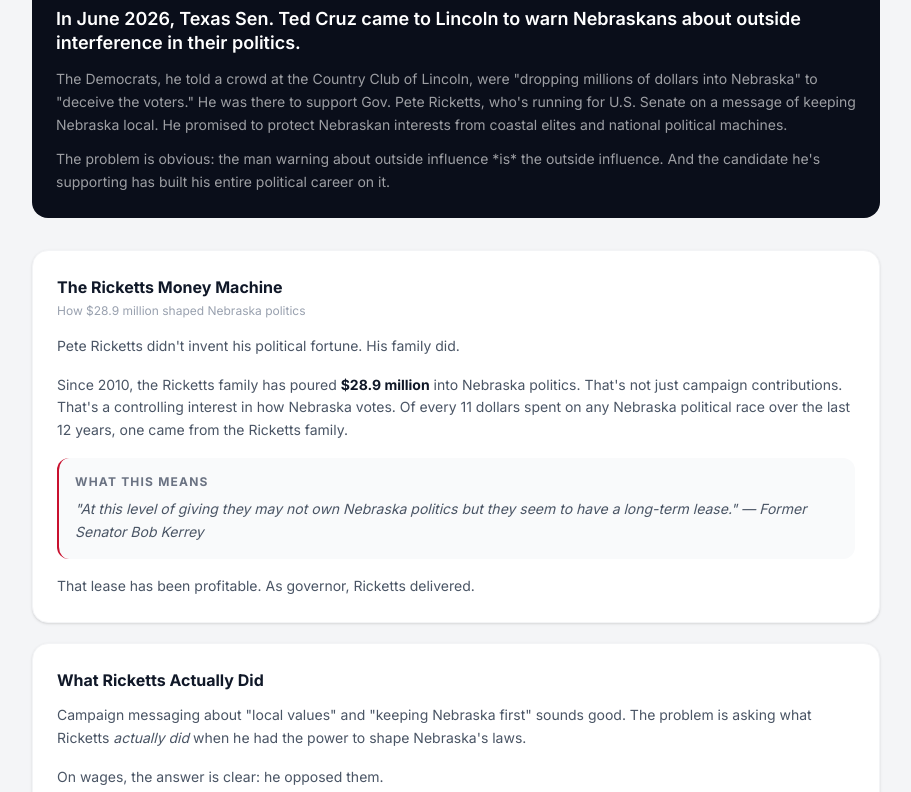
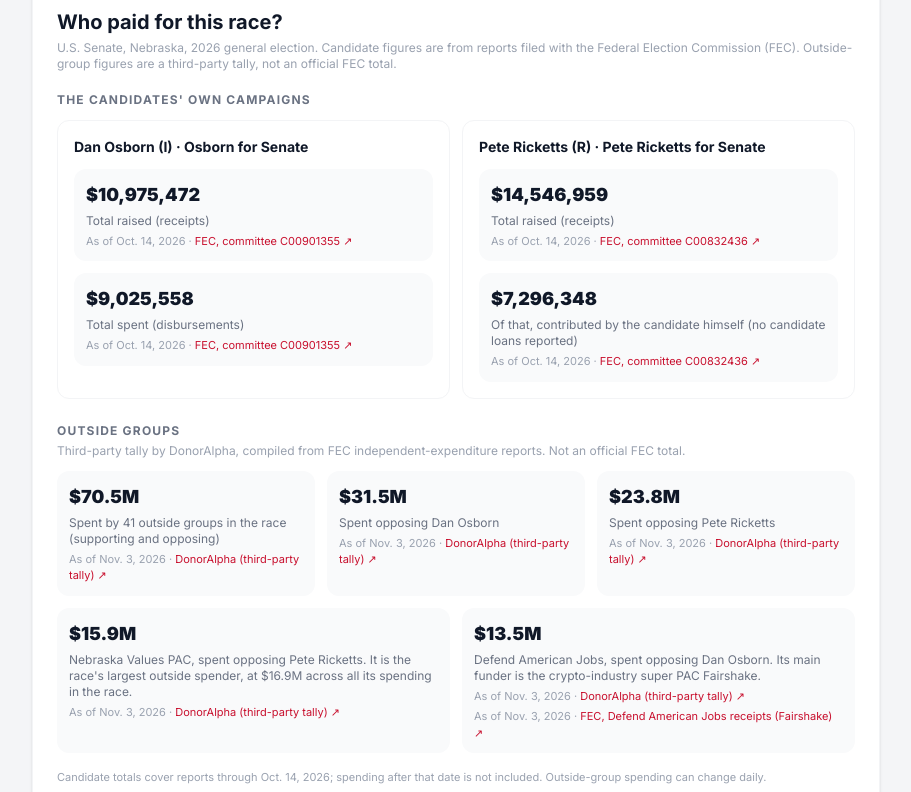
Before and after one commit to SerenityDigita1/nebraska-unicameral-watchdog, a Next.js app: page /outside-money in a window 1280 px wide. Shown: the part 328-1120 px from the top of the page, without its empty margins (184-1095 px from the left). Built offline with nearby package versions, Linux system fonts and the light colour scheme.

Commit message:
feat(outside-money): add "Who paid for this race?" money block with sourced, dated figures

```diff
--- a/app/outside-money/page.jsx
+++ b/app/outside-money/page.jsx
@@ -14,6 +14,98 @@ const SOURCES = [
   { label: "Nebraska Examiner: Legislature passes law capping annual minimum wage bumps, creating 'youth' wage below $15", url: "https://nebraskaexaminer.com/2026/02/05/legislature-passes-law-capping-annual-minimum-wage-bumps-creating-youth-wage-below-15-until-2065/" },
 ];
 
+const FEC_OSBORN = "https://www.fec.gov/data/committee/C00901355/?cycle=2026";
+const FEC_RICKETTS = "https://www.fec.gov/data/committee/C00832436/?cycle=2026";
+const FEC_DAJ = "https://www.fec.gov/data/committee/C00836221/?cycle=2026";
+const DONORALPHA = "https://donoralpha.com/races/nebraska-senate-general-2026";
+
+function Src({ href, label, asOf }) {
+  return (
+    <span className="block text-[11px] text-gray-400 mt-1">
+      As of {asOf} ·{" "}
+      <a href={href} target="_blank" rel="noreferrer" className="text-[#c8102e] hover:underline">
+        {label} ↗
+      </a>
+    </span>
+  );
+}
+
+function Stat({ value, desc, children }) {
+  return (
+    <div className="bg-gray-50 rounded-xl p-3">
+      <div className="text-lg font-black text-gray-900">{value}</div>
+      <div className="text-xs text-gray-500 mt-1">{desc}</div>
+      {children}
+    </div>
+  );
+}
+
+function WhoPaid() {
+  return (
+    <section id="who-paid" className="bg-white rounded-2xl shadow-sm border border-gray-100 p-6 mb-8">
+      <span className="text-[10px] font-bold tracking-[0.2em] text-[#c8102e] uppercase">By the numbers</span>
+      <h2 className="text-xl font-bold text-gray-900 mt-1 mb-1">Who paid for this race?</h2>
+      <p className="text-xs text-gray-400 mb-5">
+        U.S. Senate, Nebraska, 2026 general election. Candidate figures are from reports filed with the Federal Election Commission (FEC). Outside-group figures are a third-party tally, not an official FEC total.
+      </p>
+
+      <h3 className="text-xs font-bold tracking-widest text-gray-500 uppercase mb-3">The candidates&apos; own campaigns</h3>
+      <div className="grid sm:grid-cols-2 gap-3 mb-6">
+        <div className="rounded-xl border border-gray-100 p-4">
+          <p className="text-sm font-bold text-gray-900 mb-3">Dan Osborn (I) · Osborn for Senate</p>
+          <div className="space-y-3">
+            <Stat value="$10,975,472" desc="Total raised (receipts)">
+              <Src href={FEC_OSBORN} label="FEC, committee C00901355" asOf="Oct. 14, 2026" />
+            </Stat>
+            <Stat value="$9,025,558" desc="Total spent (disbursements)">
+              <Src href={FEC_OSBORN} label="FEC, committee C00901355" asOf="Oct. 14, 2026" />
+            </Stat>
+          </div>
+        </div>
+        <div className="rounded-xl border border-gray-100 p-4">
+          <p className="text-sm font-bold text-gray-900 mb-3">Pete Ricketts (R) · Pete Ricketts for Senate</p>
+          <div className="space-y-3">
+            <Stat value="$14,546,959" desc="Total raised (receipts)">
+              <Src href={FEC_RICKETTS} label="FEC, committee C00832436" asOf="Oct. 14, 2026" />
+            </Stat>
+            <Stat value="$7,296,348" desc="Of that, contributed by the candidate himself (no candidate loans reported)">
+              <Src href={FEC_RICKETTS} label="FEC, committee C00832436" asOf="Oct. 14, 2026" />
+            </Stat>
+          </div>
+        </div>
+      </div>
+
+      <h3 className="text-xs font-bold tracking-widest text-gray-500 uppercase mb-1">Outside groups</h3>
+      <p className="text-xs text-gray-400 mb-3">
+        Third-party tally by DonorAlpha, compiled from FEC independent-expenditure reports. Not an official FEC total.
+      </p>
+      <div className="grid sm:grid-cols-3 gap-3 mb-3">
+        <Stat value="$70.5M" desc="Spent by 41 outside groups in the race (supporting and opposing)">
+          <Src href={DONORALPHA} label="DonorAlpha (third-party tally)" asOf="Nov. 3, 2026" />
+        </Stat>
+        <Stat value="$31.5M" desc="Spent opposing Dan Osborn">
+          <Src href={DONORALPHA} label="DonorAlpha (third-party tally)" asOf="Nov. 3, 2026" />
+        </Stat>
+        <Stat value="$23.8M" desc="Spent opposing Pete Ricketts">
+          <Src href={DONORALPHA} label="DonorAlpha (third-party tally)" asOf="Nov. 3, 2026" />
+        </Stat>
+      </div>
+      <div className="grid sm:grid-cols-2 gap-3">
+        <Stat value="$15.9M" desc="Nebraska Values PAC, spent opposing Pete Ricketts. It is the race's largest outside spender, at $16.9M across all its spending in the race.">
+          <Src href={DONORALPHA} label="DonorAlpha (third-party tally)" asOf="Nov. 3, 2026" />
+        </Stat>
+        <Stat value="$13.5M" desc="Defend American Jobs, spent opposing Dan Osborn. Its main funder is the crypto-industry super PAC Fairshake.">
+          <Src href={DONORALPHA} label="DonorAlpha (third-party tally)" asOf="Nov. 3, 2026" />
+          <Src href={FEC_DAJ} label="FEC, Defend American Jobs receipts (Fairshake)" asOf="Nov. 3, 2026" />
+        </Stat>
+      </div>
+      <p className="text-[11px] text-gray-400 mt-4">
+        Candidate totals cover reports through Oct. 14, 2026; spending after that date is not included. Outside-group spending can change daily.
+      </p>
+    </section>
+  );
+}
+
 export default function OutsideMoney() {
   return (
     <div className="min-h-screen bg-[#f4f5f7]">
@@ -28,6 +120,9 @@ export default function OutsideMoney() {
             But his actual record shows what $28.9 million in outside money really buys.
           </p>
         </div>
+
+        {/* Who paid for this race? */}
+        <WhoPaid />
 
         {/* The contradiction */}
         <div className="bg-[#0a0e1a] rounded-2xl p-6 mb-8 text-white">
```
